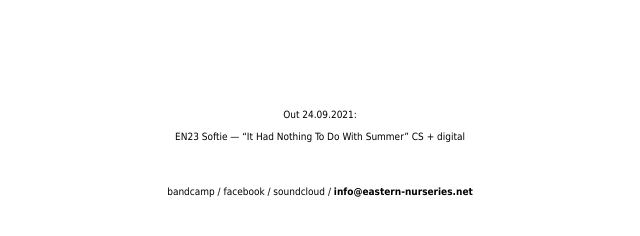
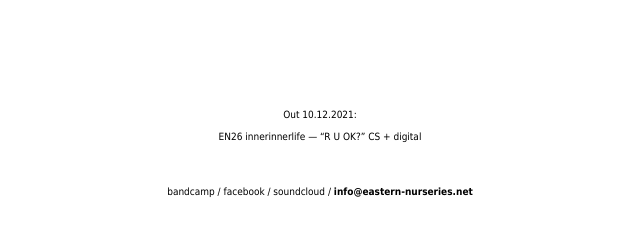
Before and after one commit to aftertheangels69/eastern-nurseries.net, a Jekyll site: the page built from index.md, in a window 1280 px wide. Shown: the part 165-401 px from the top of the page, without its empty margins (320-960 px from the left). Built offline with Jekyll 4.4.1, drawn with Linux system fonts in a browser that asks for light colours; our own code applies the rules of GitHub Pages for plain Markdown files.

Commit message:
Update default.html

```diff
--- a/_layouts/default.html
+++ b/_layouts/default.html
@@ -29,10 +29,10 @@
 <br>
 <br>
 <br>
-Out 24.09.2021:
+Out 10.12.2021:
 <br>
 <br>
-EN23 Softie — “It Had Nothing To Do With Summer” CS + digital <br />
+EN26 innerinnerlife — “R U OK?” CS + digital <br />
 <br>
 <br>
 <br>
```
